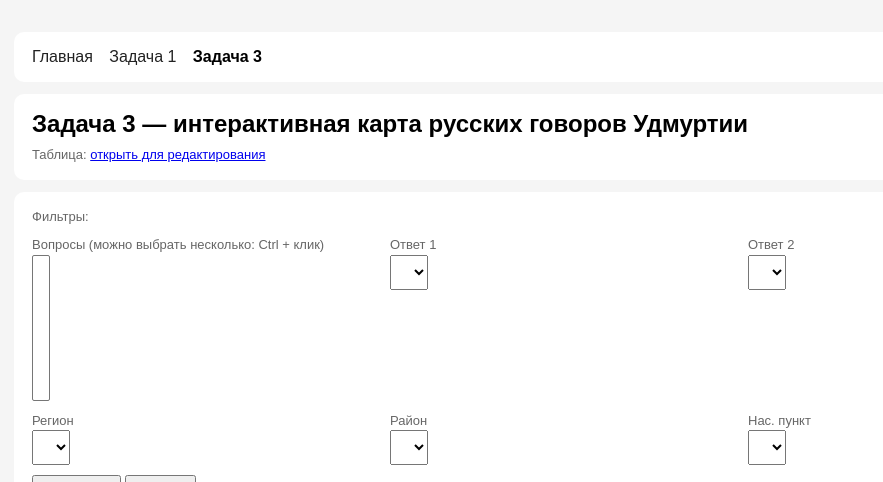
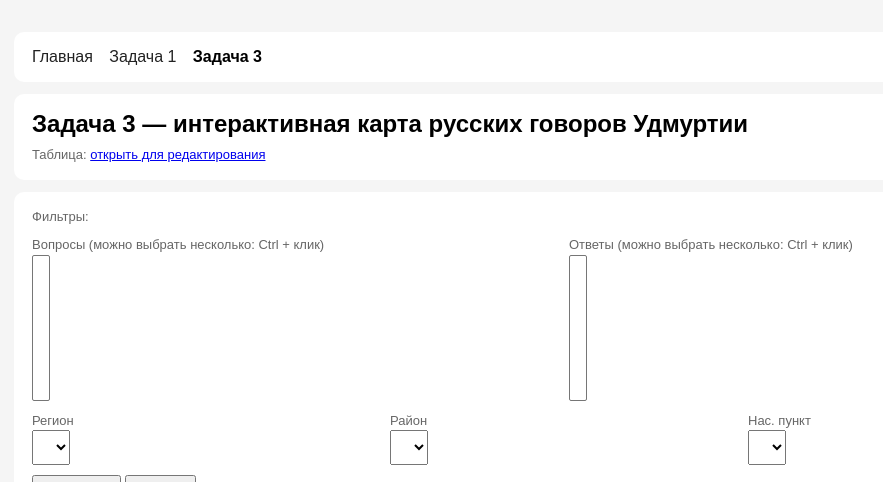
Before and after one commit to K1ellee/lab-dialekt, a Flask app: page /task3 in a window 1280 px wide. Shown: the top 482 px of the page, without its empty margins (76-959 px from the left). Run offline with Flask 3, Linux system fonts and the light colour scheme; lists and menus that the app fills with data are empty; some libraries are stand-ins or nearby versions.

Commit message:
Task3: replace two answer filters with multi-answer filter and show settlement-question-answer in results

```diff
--- a/backend/static/js/task3.js
+++ b/backend/static/js/task3.js
@@ -8,8 +8,7 @@
     list: $("list"),
 
     q: $("q"),
-    unit1: $("unit1"),
-    unit2: $("unit2"),
+    answers: $("answers"),
     region: $("region"),
     district: $("district"),
     settlement: $("settlement"),
@@ -232,7 +231,6 @@
   function renderLegendDynamic(keys, colorByKey, showAreas) {
     if (!els.legendDynamic) return;
     els.legendDynamic.innerHTML = "";
-
     if (!keys || !keys.length) return;
 
     const title = document.createElement("div");
@@ -281,10 +279,10 @@
 
     for (let i = 0; i < g.items.length; i++) {
       const x = g.items[i];
+      const answerText = [x.unit1, x.unit2].filter(Boolean).join(" / ");
       html += `<div style="margin-bottom:8px;">`;
       html += `<div><b>${i + 1}. ${esc(x.question)}</b></div>`;
-      html += `<div>Ответ 1: ${esc(x.unit1)}</div>`;
-      html += `<div>Ответ 2: ${esc(x.unit2)}</div>`;
+      html += `<div>${esc(answerText)}</div>`;
       html += `</div>`;
     }
 
@@ -293,14 +291,14 @@
   }
 
   function popupHtmlSingle(x) {
+    const answerText = [x.unit1, x.unit2].filter(Boolean).join(" / ");
     return (
       `<div style="min-width:240px">` +
       `<div><b>${esc(x.settlement || "")}</b></div>` +
       `<div class="small">${esc(x.region)}${x.district ? (", " + esc(x.district)) : ""}</div>` +
       `<hr style="margin:6px 0">` +
       `<div><b>${esc(x.question)}</b></div>` +
-      `<div>Ответ 1: ${esc(x.unit1)}</div>` +
-      `<div>Ответ 2: ${esc(x.unit2)}</div>` +
+      `<div>${esc(answerText)}</div>` +
       `</div>`
     );
   }
@@ -339,7 +337,6 @@
 
   function buildAreas(rows, colorByKey, questionsSelected) {
     areasLayer.clearLayers();
-
     if (!questionsSelected.length || !window.turf) return;
 
     const by = new Map();
@@ -399,32 +396,23 @@
     }
   }
 
-  function rowMatchesAnswerFilters(row, a1, a2) {
-    const v1 = (row.unit1 || "").trim();
-    const v2 = (row.unit2 || "").trim();
+  function rowMatchesAnswers(row, selectedAnswers) {
+    if (!selectedAnswers.length) return true;
 
-    const x1 = (a1 || "").trim();
-    const x2 = (a2 || "").trim();
-
-    if (!x1 && !x2) return true;
-
-    const values = [v1, v2];
-    if (x1 && values.includes(x1)) return true;
-    if (x2 && values.includes(x2)) return true;
-    return false;
+    const vals = [(row.unit1 || "").trim(), (row.unit2 || "").trim()];
+    return selectedAnswers.some(a => vals.includes(a));
   }
 
   function getFilteredRows() {
     const questions = getSelectedValues(els.q);
-    const a1 = els.unit1.value;
-    const a2 = els.unit2.value;
+    const answers = getSelectedValues(els.answers);
     const r = els.region.value;
     const d = els.district.value;
     const s = els.settlement.value;
 
     return ALL.filter(x =>
       (!questions.length || questions.includes(x.question)) &&
-      rowMatchesAnswerFilters(x, a1, a2) &&
+      rowMatchesAnswers(x, answers) &&
       (!r || x.region === r) &&
       (!d || x.district === d) &&
       (!s || x.settlement === s)
@@ -475,14 +463,16 @@
       else m.bindPopup(popupHtmlForGroup(g));
 
       if (els.list) {
-        const row = document.createElement("div");
-        row.className = "row";
-        row.innerHTML =
-          (g.items.length === 1)
-            ? `<div><b>${esc(g.settlement)}</b> — ${esc(g.items[0].question)}</div>`
-            : `<div><b>${esc(g.settlement)}</b> — ${g.items.length} запис(ей)</div>`;
-        row.onclick = () => { map.panTo([g.lat, g.lon]); m.openPopup(); };
-        els.list.appendChild(row);
+        for (const item of g.items) {
+          const answerText = [item.unit1, item.unit2].filter(Boolean).join(" / ");
+          const row = document.createElement("div");
+          row.className = "row";
+          row.innerHTML =
+            `<div><b>${esc(item.settlement)}</b> — ${esc(item.question)} — ${esc(answerText)}</div>` +
+            `<div class="small">${esc(item.region)}${item.district ? (" · " + esc(item.district)) : ""}</div>`;
+          row.onclick = () => { map.panTo([g.lat, g.lon]); m.openPopup(); };
+          els.list.appendChild(row);
+        }
       }
     }
   }
@@ -512,8 +502,7 @@
     fillSelect(els.settlement, [], "Все населённые пункты");
 
     const allAnswers = uniq(ALL.flatMap(x => [x.unit1, x.unit2]).filter(Boolean));
-    fillSelect(els.unit1, allAnswers, "Все ответы");
-    fillSelect(els.unit2, allAnswers, "Все ответы");
+    fillSelect(els.answers, allAnswers, "", true, 8);
 
     fillDatalist(els.dlRegions, uniq(ALL.map(x => x.region)));
     fillDatalist(els.dlDistricts, uniq(ALL.map(x => x.district)));
@@ -547,8 +536,7 @@
             .flatMap(x => [x.unit1, x.unit2])
             .filter(Boolean)
         );
-        fillSelect(els.unit1, answers, "Все ответы");
-        fillSelect(els.unit2, answers, "Все ответы");
+        fillSelect(els.answers, answers, "", true, 8);
       });
     }
 
@@ -557,8 +545,7 @@
     if (els.reset) {
       els.reset.onclick = () => {
         Array.from(els.q.options).forEach(o => o.selected = false);
-        els.unit1.value = "";
-        els.unit2.value = "";
+        Array.from(els.answers.options).forEach(o => o.selected = false);
         els.region.value = "";
         els.district.value = "";
         els.settlement.value = "";
--- a/backend/templates/task3.html
+++ b/backend/templates/task3.html
@@ -21,18 +21,14 @@
   <div class="card">
     <div class="small">Фильтры:</div>
 
-    <div style="display:grid;grid-template-columns:1fr 1fr 1fr; gap:10px; margin-top:10px;">
+    <div style="display:grid;grid-template-columns:1fr 1fr; gap:10px; margin-top:10px;">
       <div>
         <div class="small">Вопросы (можно выбрать несколько: Ctrl + клик)</div>
         <select id="q" multiple size="8"></select>
       </div>
       <div>
-        <div class="small">Ответ 1</div>
-        <select id="unit1"></select>
-      </div>
-      <div>
-        <div class="small">Ответ 2</div>
-        <select id="unit2"></select>
+        <div class="small">Ответы (можно выбрать несколько: Ctrl + клик)</div>
+        <select id="answers" multiple size="8"></select>
       </div>
     </div>
 
@@ -76,7 +72,7 @@
 
       <div class="legend-item">
         <span class="legend-icon" id="legendPinMixed"></span>
-        <span class="small"><b>Смешанный пункт</b> (в выбранной выборке представлены разные ответы)</span>
+        <span class="small"><b>Смешанный пункт</b> (в выборке представлены разные ответы)</span>
       </div>
 
       <div id="legendDynamic" class="legend-dynamic"></div>
```
